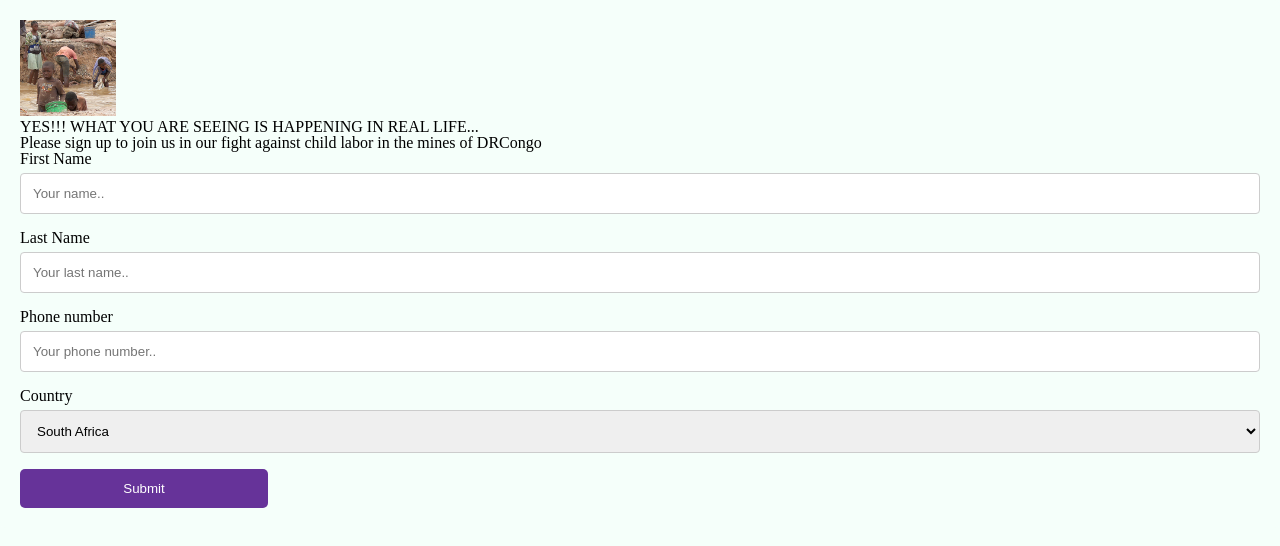
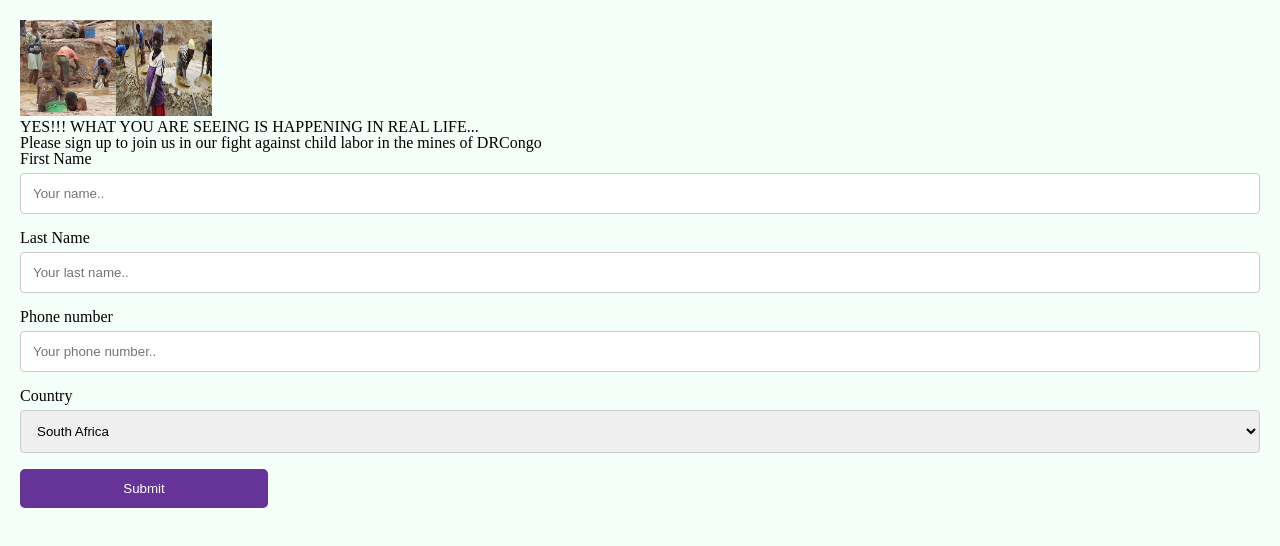
Before and after one commit to ymassivi/project01, a plain HTML site: page index.html in a window 1280 px wide. Drawn offline with Linux system fonts and the light colour scheme.

Commit message:
Update index.html
second pic added

```diff
--- a/index.html
+++ b/index.html
@@ -10,7 +10,7 @@
 <body>
   <div class="main">
 
-    <img src="media/pic.png" alt="Pic_1" width="96" height="96">
+    <img src="media/pic.png" alt="Pic_1" width="96" height="96"><img src="media/pic0.png" alt="Pic_1" width="96" height="96">
     <h1> YES!!! WHAT YOU ARE SEEING IS HAPPENING IN REAL LIFE... </h1>
 
     <h2> Please sign up to join us in our fight against child labor in the mines of DRCongo </h2>
```
